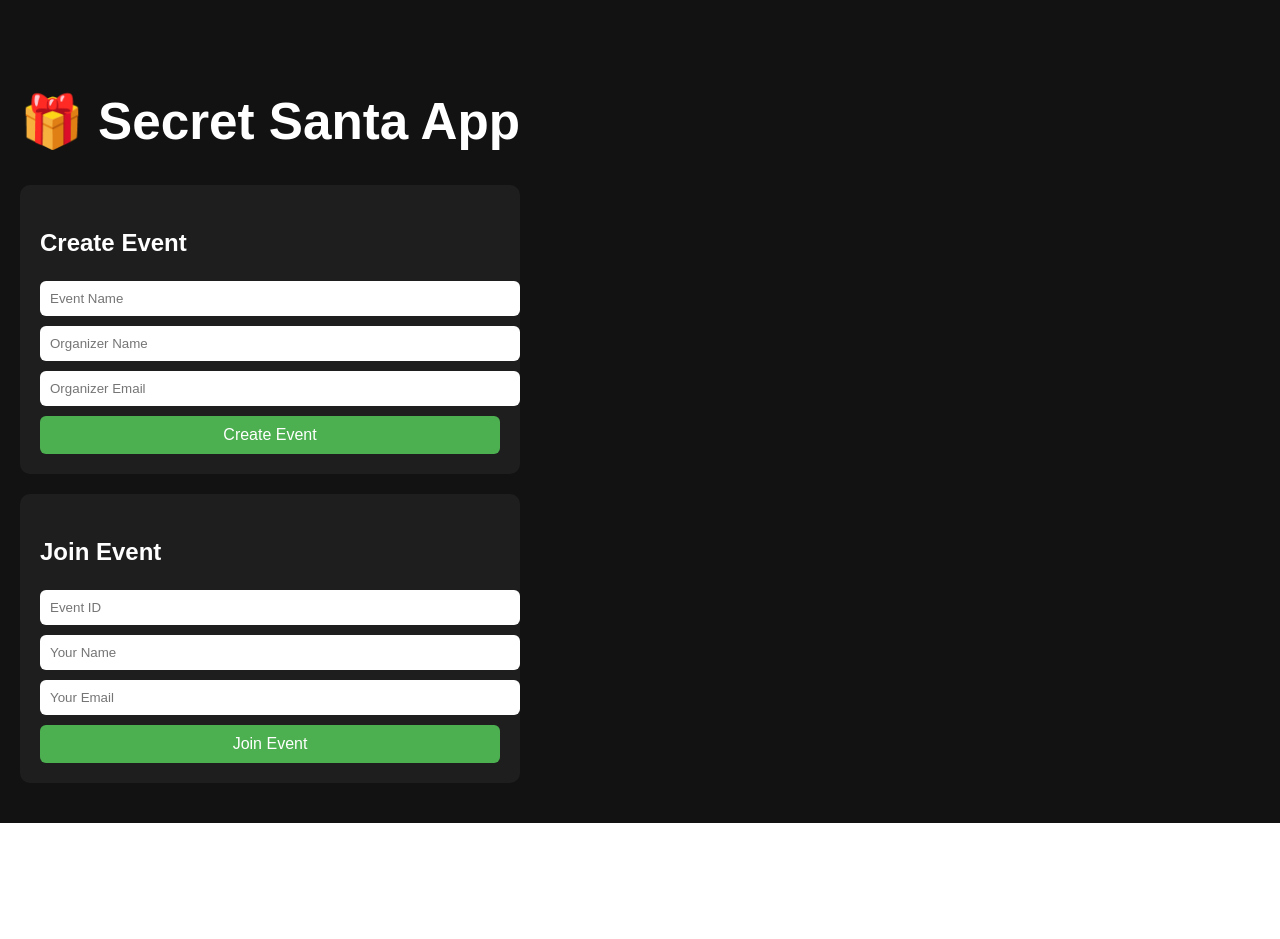
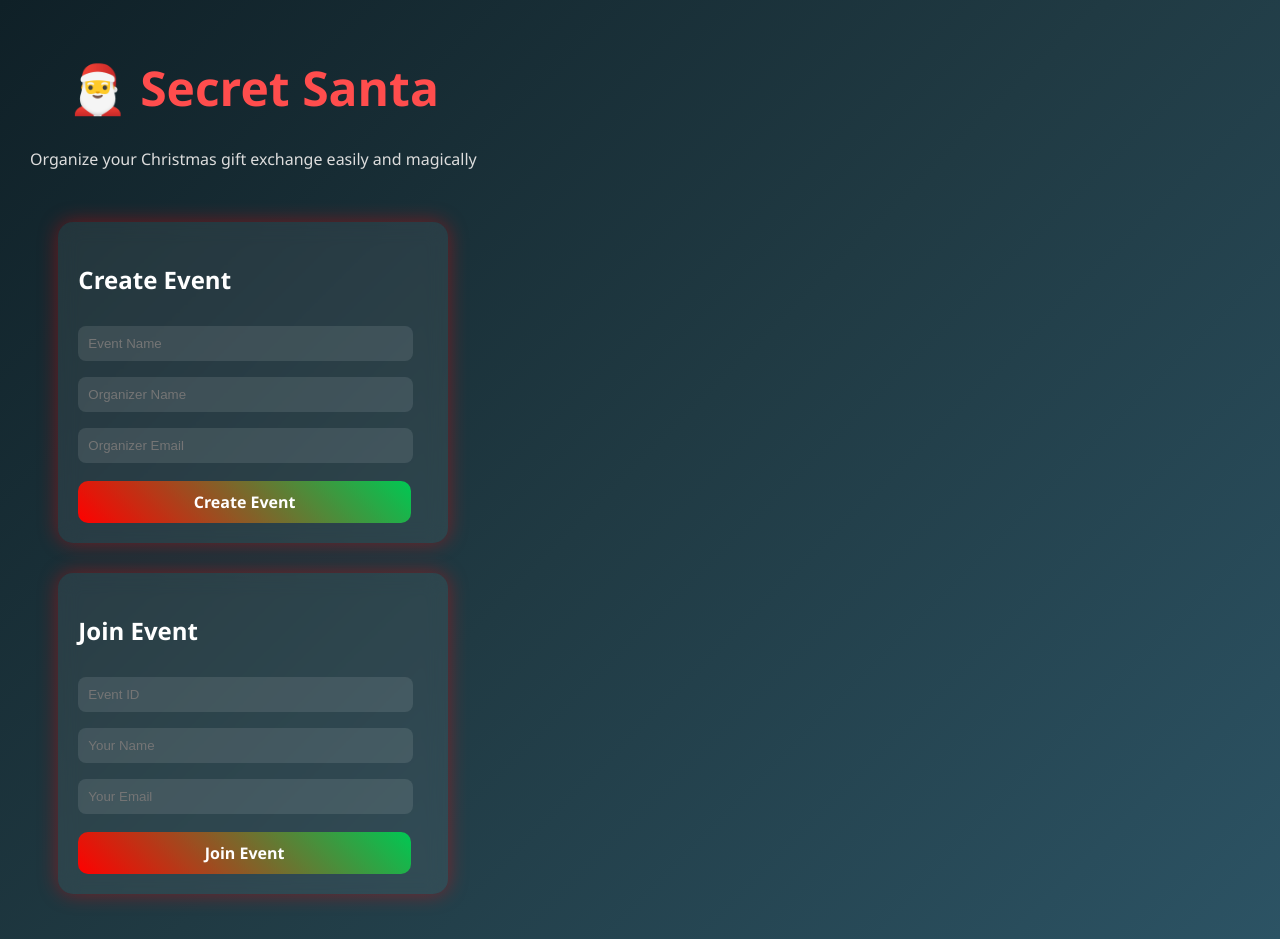
Before and after one commit to murali-gude/Secret_Santa_App, a React (Vite) app in the folder secretsanta/secretsanta-frontend/: page / in a window 1280 px wide. Before the commit the page ends 823 px from the top, so only its background shows below. Built offline with nearby package versions, Linux system fonts and the light colour scheme.

Commit message:
changes done in app.css

```diff
--- a/secretsanta/secretsanta-frontend/src/App.css
+++ b/secretsanta/secretsanta-frontend/src/App.css
@@ -1,48 +1,127 @@
+/* Snow effect */
+.snow {
+  position: fixed;
+  top: 0;
+  left: 0;
+  width: 100%;
+  height: 100%;
+  pointer-events: none;
+  background-image:
+    radial-gradient(white 1px, transparent 1px),
+    radial-gradient(white 2px, transparent 2px),
+    radial-gradient(white 1px, transparent 1px);
+  background-size: 100px 100px, 150px 150px, 200px 200px;
+  animation: snow 10s linear infinite;
+  z-index: 0;
+}
+
+@keyframes snow {
+  from {
+    transform: translateY(-100px);
+  }
+  to {
+    transform: translateY(100vh);
+  }
+}
+
+/* Background */
 body {
-  font-family: Arial, sans-serif;
-  background-color: #121212;
+  margin: 0;
+  font-family: "Segoe UI", sans-serif;
+  background: linear-gradient(135deg, #0f2027, #203a43, #2c5364);
   color: white;
 }
 
+/* Container */
 .container {
-  max-width: 600px;
-  margin: auto;
-  margin-top: 40px;
-  padding: 20px;
+  position: relative;
+  z-index: 1;
+
+  min-height: 100vh;
+
+  display: flex;
+  flex-direction: column;
+  align-items: center;
+
+  padding: 30px;
 }
 
-.card {
-  background: #1e1e1e;
-  padding: 20px;
+/* Hero section */
+.hero {
+  text-align: center;
   margin-bottom: 20px;
-  border-radius: 10px;
 }
 
-input {
-  display: block;
-  width: 100%;
-  margin-top: 10px;
-  padding: 10px;
-  border-radius: 6px;
-  border: none;
+.hero h1 {
+  font-size: 48px;
+  color: #ff4d4d;
 }
 
+.hero p {
+  color: #ddd;
+}
+
+/* Card */
+.card {
+  background: rgba(255, 255, 255, 0.07);
+  border-radius: 15px;
+  padding: 20px;
+  margin: 15px auto;
+
+  width: 350px;
+
+  display: flex;
+  flex-direction: column;
+  align-items: center;
+
+  box-shadow: 0 0 20px rgba(255, 0, 0, 0.4);
+  backdrop-filter: blur(10px);
+}
+
+/* Inputs */
+input {
+  width: 90%;
+  padding: 10px;
+  margin: 8px 0;
+
+  border-radius: 8px;
+  border: none;
+
+  background: rgba(255, 255, 255, 0.1);
+  color: white;
+}
+
+/* Buttons */
 button {
+  width: 95%;
+  padding: 10px;
   margin-top: 10px;
-  padding: 10px;
-  width: 100%;
-  background: #4CAF50;
+
   border: none;
+  border-radius: 10px;
+
+  background: linear-gradient(45deg, #ff0000, #00c853);
   color: white;
-  border-radius: 6px;
-  font-size: 16px;
+
+  font-weight: bold;
   cursor: pointer;
+
+  transition: 0.3s;
 }
 
 button:hover {
-  background: #45a049;
+  transform: scale(1.05);
+  box-shadow: 0 0 10px red;
 }
 
-.title {
-  text-align: center;
+button:disabled {
+  background: gray;
+  cursor: not-allowed;
 }
+
+/* Result text */
+.result {
+  margin-top: 15px;
+  font-size: 18px;
+  color: #00e676;
+}
--- a/secretsanta/secretsanta-frontend/src/App.jsx
+++ b/secretsanta/secretsanta-frontend/src/App.jsx
@@ -23,8 +23,10 @@ function App() {
   return (
     <div className="container">
 
-      <h1 className="title">🎁 Secret Santa App</h1>
-
+<div className="hero">
+  <h1>🎅 Secret Santa</h1>
+  <p>Organize your Christmas gift exchange easily and magically</p>
+</div>
       {/* Organizer creates event */}
       <div className="card">
         <CreateEvent onEventCreated={setEventId} />
```
